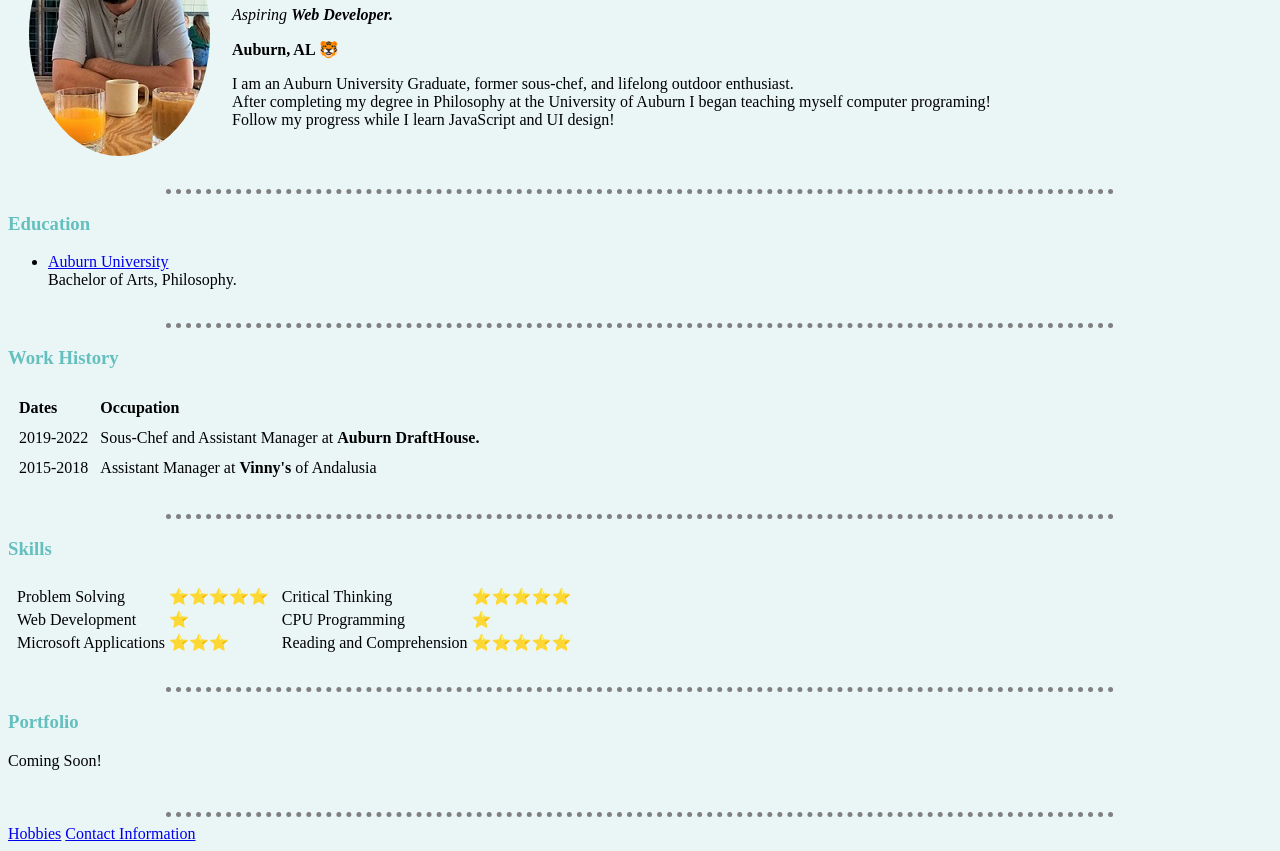
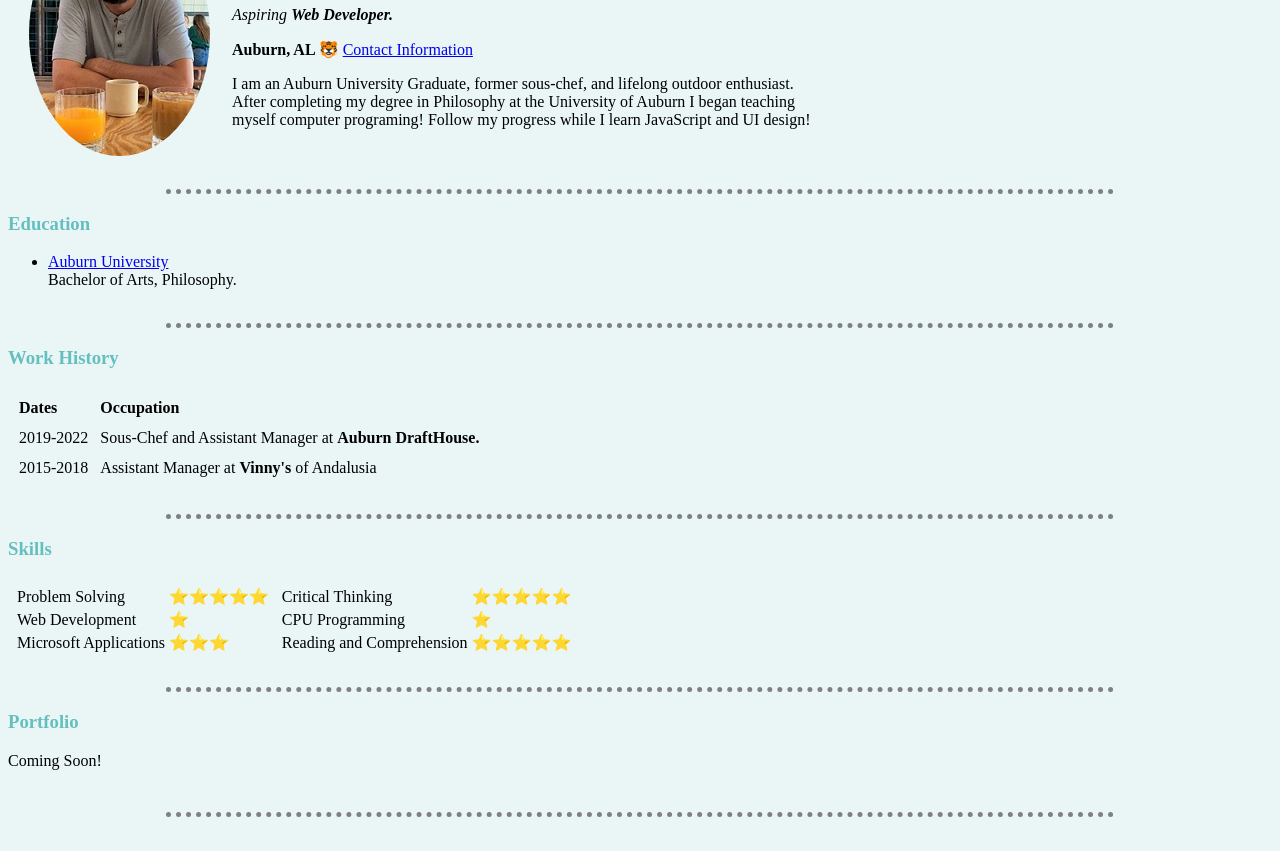
Before and after one commit to StoneMonky/JB2, a plain HTML site: page index.html in a window 1280 px wide. Shown: the part 117-968 px from the top of the page. After the commit the page ends 942 px from the top, so only its background shows below. Drawn offline with Linux system fonts and the light colour scheme.

Commit message:
Update index.html

```diff
--- a/index.html
+++ b/index.html
@@ -8,15 +8,16 @@
 </head>
 
 <body>
+  <div class="content">
   <table cellspacing="20">
     <tr>
-      <td><img class=profpic src="Images/jprofilepic.jpg" alt="John Profile Pic"></td>
+      <td><img class="profpic" src="images/jprofilepic.jpg" alt="John Profile Pic"></td>
       <td>
         <h1>John D. Brabner, Jr. </h1>
         <p><em> Aspiring <strong>Web Developer. </strong> </em> </p>
-        <p> <strong> Auburn, AL 🐯</strong> </p>
+        <p> <strong> Auburn, AL 🐯</strong> <a href="Contact info.html"> Contact Information </a> </p>
         <p>I am an Auburn University Graduate, former sous-chef, and lifelong outdoor enthusiast.<br /> After completing my degree in
-          Philosophy at the University of Auburn I began teaching myself computer programing!<br /> Follow my progress while I learn JavaScript and UI design!</p>
+          Philosophy at the University of Auburn I began teaching<br /> myself computer programing! Follow my progress while I learn JavaScript and UI design!</p>
       </td>
     </tr>
   </table>
@@ -83,8 +84,6 @@
   <hr>
   <h3>Portfolio</h3>
   <p>Coming Soon!</p><br>
-  <hr>
-  <a href="Hobbies.html">Hobbies</a>
-  <a href="Contact info.html"> Contact Information </a>
-
+  <hr class=line>
+  </div>
 </html>
```
